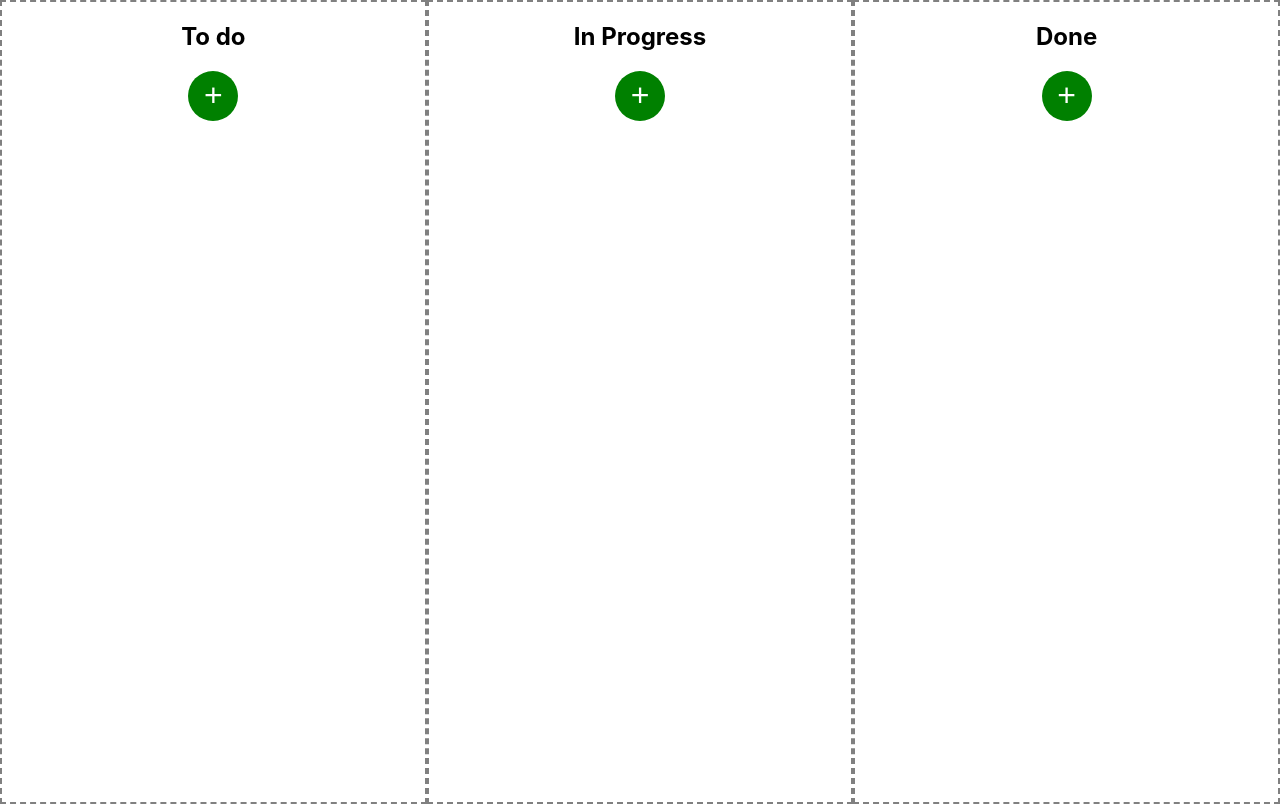
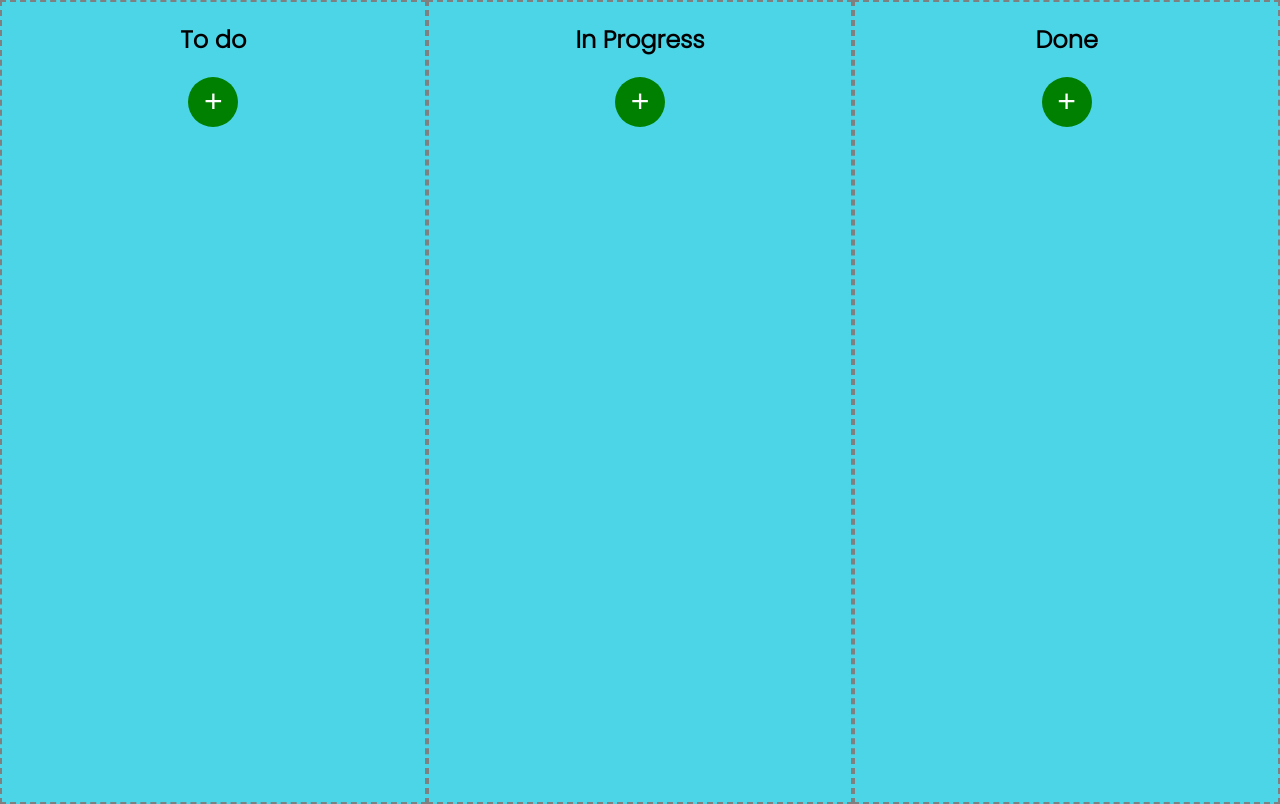
Before and after one commit to SektorDV/simple-kanban, a React (Create React App) app: page / in a window 1280 px wide. Built offline with nearby package versions, Linux system fonts and the light colour scheme.

Commit message:
added basic styling

```diff
--- a/public/index.html
+++ b/public/index.html
@@ -5,6 +5,11 @@
     <link rel="icon" href="%PUBLIC_URL%/favicon.ico" />
     <meta name="viewport" content="width=device-width, initial-scale=1" />
     <meta name="theme-color" content="#000000" />
+    <link rel="preconnect" href="https://fonts.gstatic.com" />
+    <link
+      href="https://fonts.googleapis.com/css2?family=Poppins:wght@300&display=swap"
+      rel="stylesheet"
+    />
     <meta
       name="description"
       content="Web site created using create-react-app"
--- a/src/App.css
+++ b/src/App.css
@@ -1,5 +1,6 @@
 .App {
   text-align: center;
+  font-family: Poppins;
 }
 
 .App-logo {
--- a/src/components/column/Column.tsx
+++ b/src/components/column/Column.tsx
@@ -11,15 +11,19 @@ export interface IColumn {
   taskIds: ITask["id"][];
 }
 
+export interface IWrapper {
+  draggedOver?: boolean;
+}
+
 const TaskList = styled.div``;
 
 const Column: React.FC<IColumn> = ({ header, children, taskIds, id }) => {
   const tasks = useSelector((state: RootStateOrAny) => state.tasks);
   return (
-    <Wrapper>
-      <h2>{header}</h2>
-      <Droppable droppableId={id}>
-        {(provided) => (
+    <Droppable droppableId={id}>
+      {(provided, snapshot) => (
+        <Wrapper draggedOver={snapshot.isDraggingOver}>
+          <h2>{header}</h2>
           <TaskList {...provided.droppableProps} ref={provided.innerRef}>
             {taskIds.map((taskId: ITask["id"], index: number) => {
               return (
@@ -33,10 +37,10 @@ const Column: React.FC<IColumn> = ({ header, children, taskIds, id }) => {
             })}
             {provided.placeholder}
           </TaskList>
-        )}
-      </Droppable>
-      {children}
-    </Wrapper>
+          {children}
+        </Wrapper>
+      )}
+    </Droppable>
   );
 };
 
--- a/src/components/column/styles/index.ts
+++ b/src/components/column/styles/index.ts
@@ -1,6 +1,7 @@
 import styled from 'styled-components'
+import {IWrapper} from '../Column'
 
-export const Wrapper = styled.div`
+export const Wrapper = styled.div<IWrapper>`
     display: flex;
     flex-direction: column;
     padding: 0 3rem;
@@ -8,4 +9,8 @@ export const Wrapper = styled.div`
     justify-content: flex-start;
     height: 100vh;
     border: 2px dashed gray;
+    background-color: ${({draggedOver}) => draggedOver ? '#1ecbe1' : '#4BD5E7'};
+    & h2 {
+        color: black;
+    }
 `
--- a/src/components/task/Task.tsx
+++ b/src/components/task/Task.tsx
@@ -10,6 +10,10 @@ export interface ITask {
   index?: number;
 }
 
+export interface IWrapper {
+  dragged?: boolean;
+}
+
 const Task: React.FC<ITask> = ({ id, content, index }) => {
   const [isEdit, setEdit] = useState(false);
   const [currentContent, setCurrentContent] = useState(content);
@@ -17,7 +21,6 @@ const Task: React.FC<ITask> = ({ id, content, index }) => {
   const textAreaRef = useRef<HTMLTextAreaElement>(null);
 
   useEffect(() => {
-    console.log(textAreaRef.current);
     if (textAreaRef.current) {
       textAreaRef.current.focus();
     }
@@ -51,11 +54,12 @@ const Task: React.FC<ITask> = ({ id, content, index }) => {
 
   return (
     <Draggable draggableId={id} index={index || 0}>
-      {(provided) => (
+      {(provided, snapshot) => (
         <Wrapper
           {...provided.draggableProps}
           {...provided.dragHandleProps}
           ref={provided.innerRef}
+          dragged={snapshot.isDragging}
         >
           {!isEdit && (
             <TaskText onClick={toggleEdit}>
--- a/src/components/task/styles/index.ts
+++ b/src/components/task/styles/index.ts
@@ -1,16 +1,19 @@
 import styled from 'styled-components'
+import {IWrapper} from '../Task'
 
-export const Wrapper = styled.div`
+export const Wrapper = styled.div<IWrapper>`
     min-height: 100px;
     padding: 5px;
-    border: 2px solid gray;
-    border-radius: 4px;
+    border: 1px solid black;
+    box-shadow: 0px 3px 3px rgba(0,0,0,0.5);
+    border-radius: 8px;
     margin-bottom: 1rem;
     background-color: white;
     position: relative;
     display: flex;
     justify-content: center;
     align-items: center;
+    background-color: ${({dragged}) => dragged? '#C2DFE3' : '#E0FBFC'}
 `
 
 export const CloseButton = styled.div`
--- a/src/views/main/Main.tsx
+++ b/src/views/main/Main.tsx
@@ -1,4 +1,4 @@
-import React, { useState } from "react";
+import React from "react";
 import { Wrapper } from "./styles/index";
 import Column, { IColumn } from "components/column/Column";
 import Button from "components/button/Button";
@@ -8,10 +8,6 @@ import { useSelector, useDispatch, RootStateOrAny } from "react-redux";
 import { ADD_TASK, UPDATE_COLUMNS } from "store/actions";
 
 const Main: React.FC = () => {
-  const [currentId, setCurrentId] = useState<number>(1);
-  const currentIndex = useSelector(
-    (state: RootStateOrAny) => state.currentIndex
-  );
   const { columns } = useSelector((state: RootStateOrAny) => state);
   const dispatch = useDispatch();
   const onDragEnd = (result: DropResult) => {
--- a/tsconfig.json
+++ b/tsconfig.json
@@ -23,5 +23,5 @@
   },
   "include": [
     "src"
-  ]
+   ]
 }
```
Also changed, not shown: 1 other file (tests, documents, lock files or other folders).
